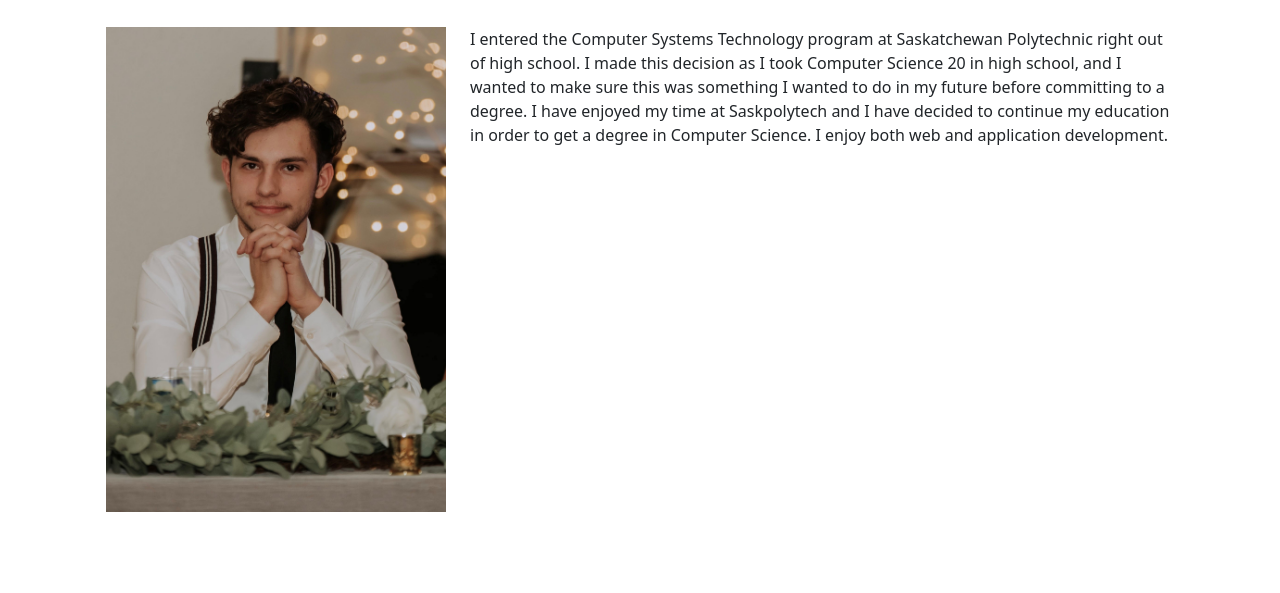
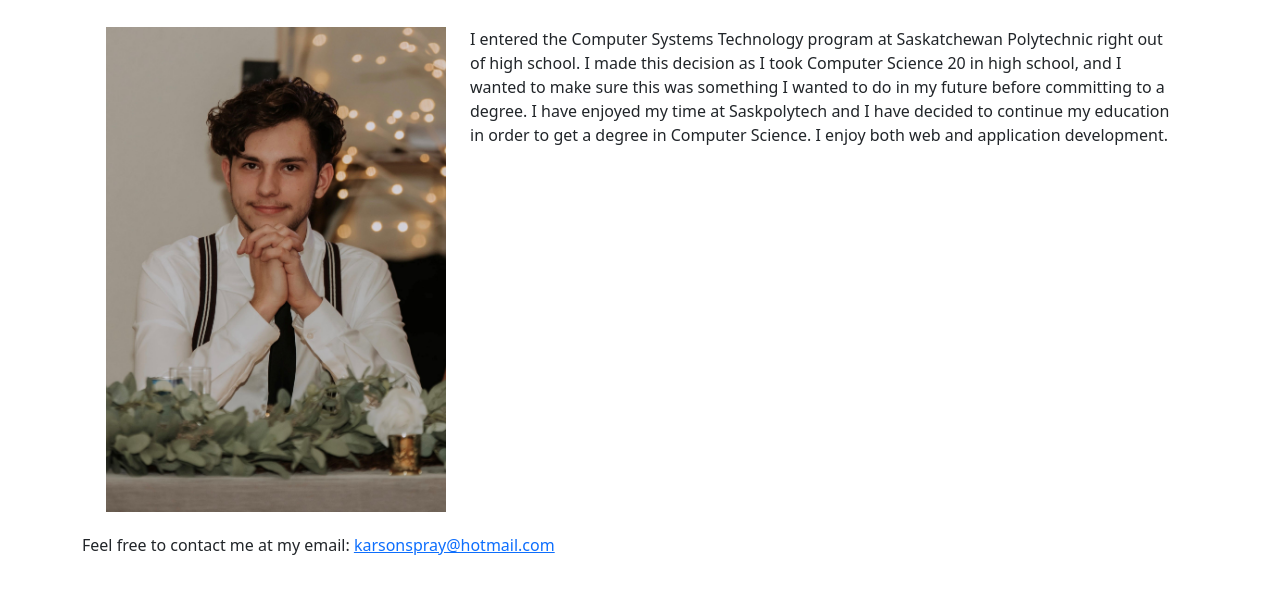
Before and after one commit to SprayK/SprayK.github.io, a plain HTML site: page about.html in a window 1280 px wide. Shown: the part 149-742 px from the top of the page. Drawn offline with nearby package versions, Linux system fonts and the light colour scheme.

Commit message:
Updated about to include contact information

```diff
--- a/about.html
+++ b/about.html
@@ -60,6 +60,10 @@
             in order to get a degree in Computer Science. I enjoy both web and application development. </p>
         </div>
     </header>
+
+    <footer class="pt-10">
+        <h6>Feel free to contact me at my email: <a href="mailto: karsonspray@hotmail.com">karsonspray@hotmail.com</a></h6>
+    </footer>
 </div>
 
 
```
